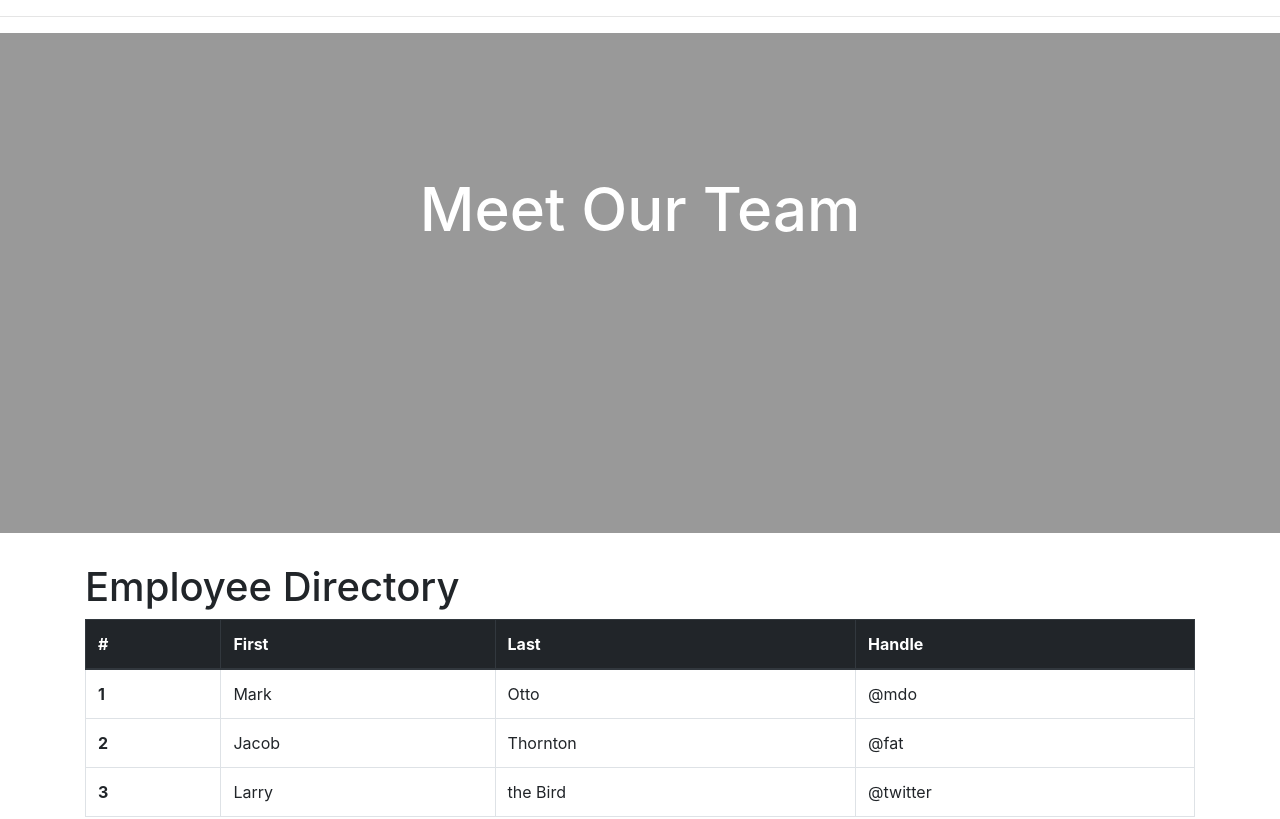
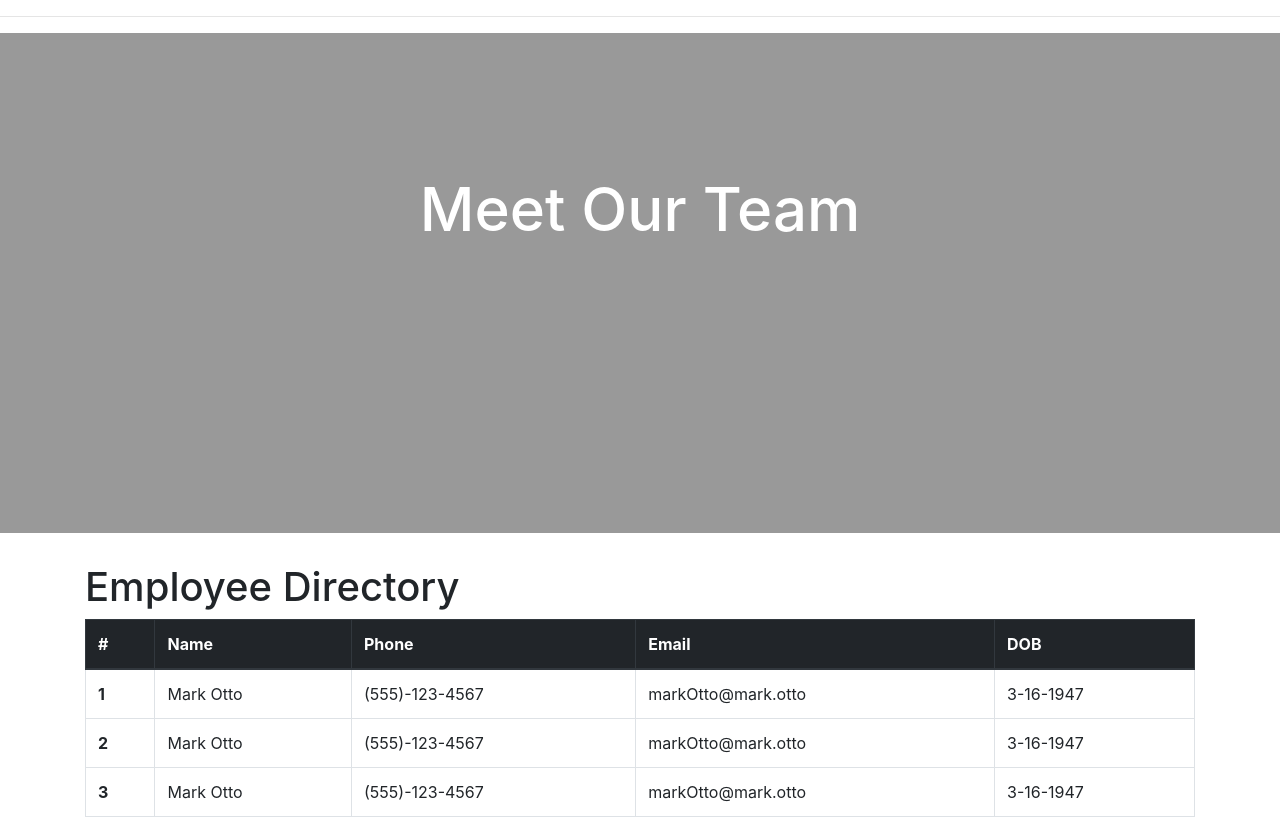
Before and after one commit to knightmac19/employee-directory-pmd, a React (Create React App) app: page / in a window 1280 px wide. Shown: the top 819 px of the page. Built offline with nearby package versions, Linux system fonts and the light colour scheme; no server answers.

Commit message:
formatting table headers

```diff
--- a/src/components/EmployeeList/index.js
+++ b/src/components/EmployeeList/index.js
@@ -7,29 +7,33 @@ function EmployeeList(props) {
       <thead className="thead-dark">
         <tr>
           <th scope="col">#</th>
-          <th scope="col">First</th>
-          <th scope="col">Last</th>
-          <th scope="col">Handle</th>
+          <th scope="col">Name</th>
+          <th scope="col">Phone</th>
+          <th scope="col">Email</th>
+          <th scope="col">DOB</th>
         </tr>
       </thead>
       <tbody>
         <tr>
           <th scope="row">1</th>
-          <td>Mark</td>
-          <td>Otto</td>
-          <td>@mdo</td>
+          <td>Mark Otto</td>
+          <td>(555)-123-4567</td>
+          <td>markOtto@mark.otto</td>
+          <td>3-16-1947</td>
         </tr>
         <tr>
           <th scope="row">2</th>
-          <td>Jacob</td>
-          <td>Thornton</td>
-          <td>@fat</td>
+          <td>Mark Otto</td>
+          <td>(555)-123-4567</td>
+          <td>markOtto@mark.otto</td>
+          <td>3-16-1947</td>
         </tr>
         <tr>
           <th scope="row">3</th>
-          <td>Larry</td>
-          <td>the Bird</td>
-          <td>@twitter</td>
+          <td>Mark Otto</td>
+          <td>(555)-123-4567</td>
+          <td>markOtto@mark.otto</td>
+          <td>3-16-1947</td>
         </tr>
       </tbody>
     </table>
```
